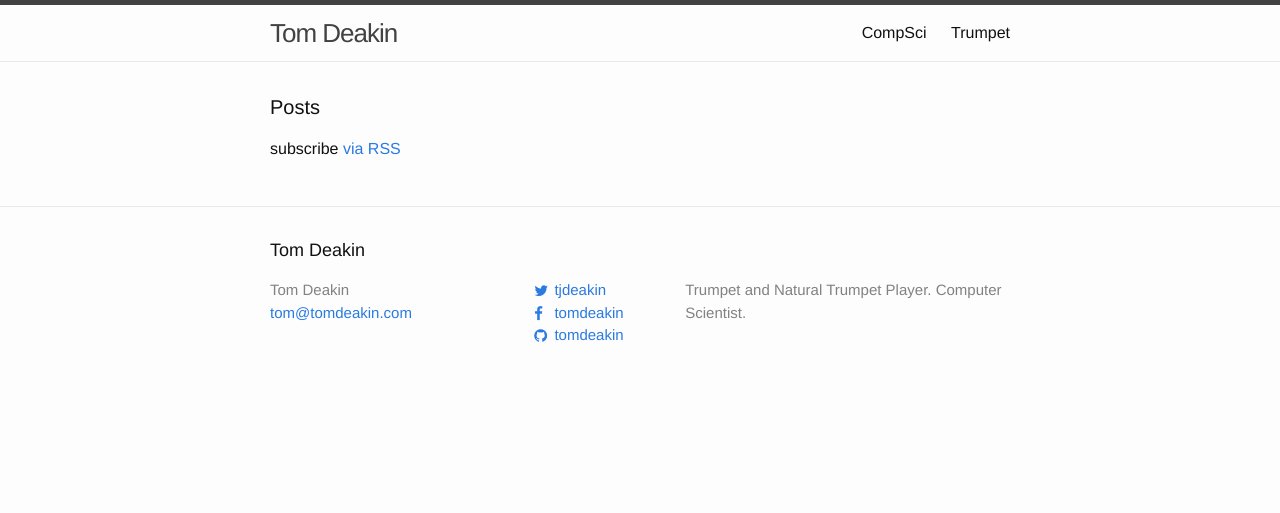
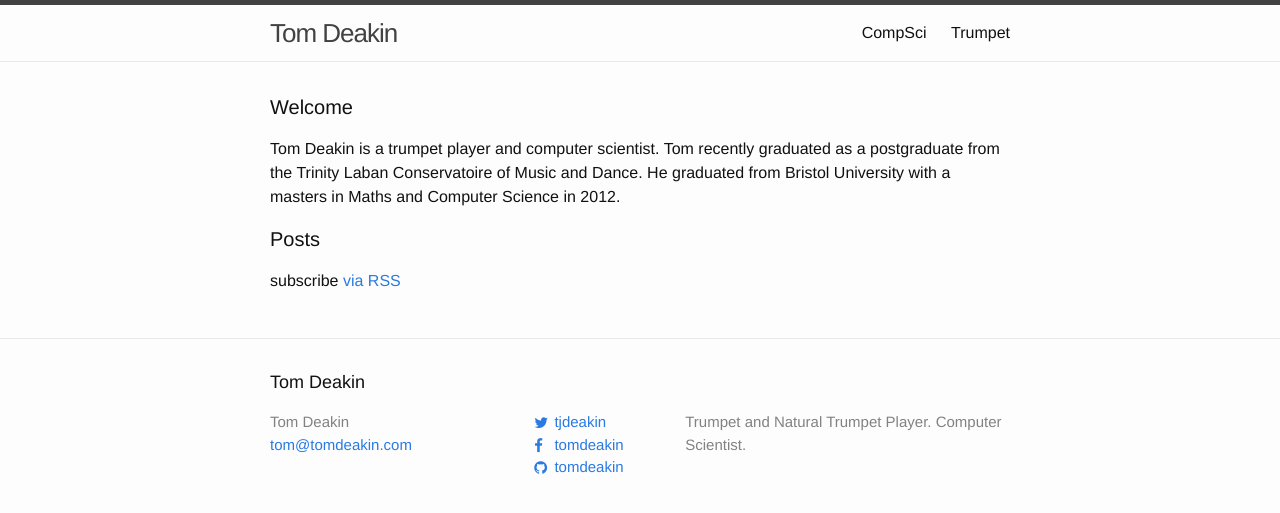
Before and after one commit to tomdeakin/tomdeakin.github.io, a Jekyll site: the page built from index.html, in a window 1280 px wide. Shown: the top 513 px of the page. Built offline with Jekyll 4.4.1, drawn with Linux system fonts in a browser that asks for light colours; nearby versions of some CDN libraries.

Commit message:
Add default text to index

```diff
--- a/index.html
+++ b/index.html
@@ -3,6 +3,12 @@ layout: default
 ---
 
 <div class="home">
+
+  <h1 class="page-heading">Welcome</h1>
+
+  <p>
+    Tom Deakin is a trumpet player and computer scientist. Tom recently graduated as a postgraduate from the Trinity Laban Conservatoire of Music and Dance. He graduated from Bristol University with a masters in Maths and Computer Science in 2012.
+  </p>
 
   <h1 class="page-heading">Posts</h1>
 
```
